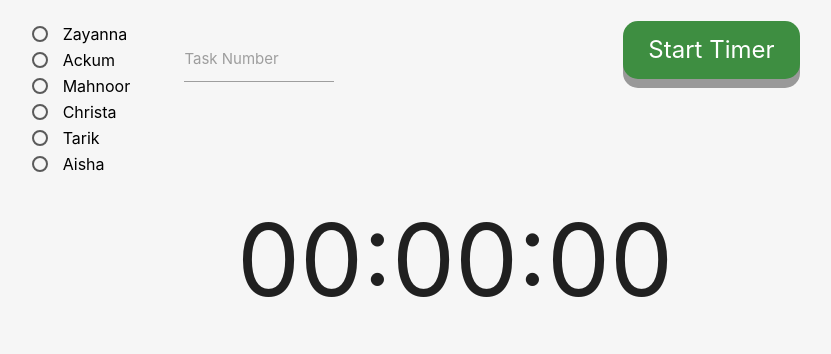
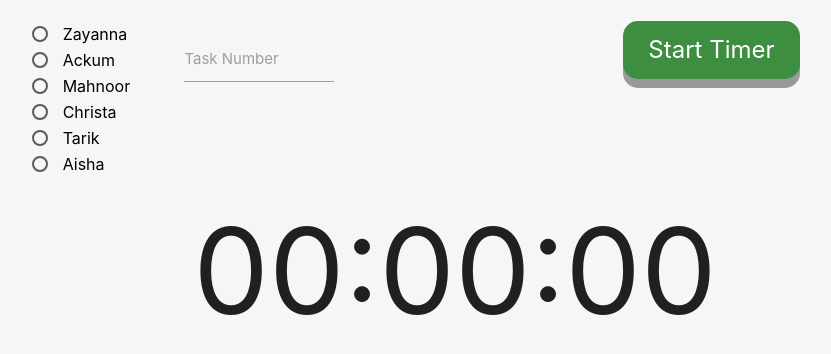
Before and after one commit to fran-fernan/Innovative-Endeavours-Task-Tracker, a PHP site: page / in a window 1280 px wide. Shown: the part 64-418 px from the top of the page, without its empty margins (185-1016 px from the left). Run offline with PHP 8.4, Linux system fonts and the light colour scheme; data that the repository does not hold is empty.

Commit message:
yaay it work

```diff
--- a/index.php
+++ b/index.php
@@ -81,7 +81,7 @@
                 </div>
                 <div class="col s12">
                     <center>
-                        <h6 style="font-size: 100px;">00:00:00</h6>
+                        <h6 style="font-size: 120px;">00:00:00</h6>
                     </center>
                 </div>
 
```
